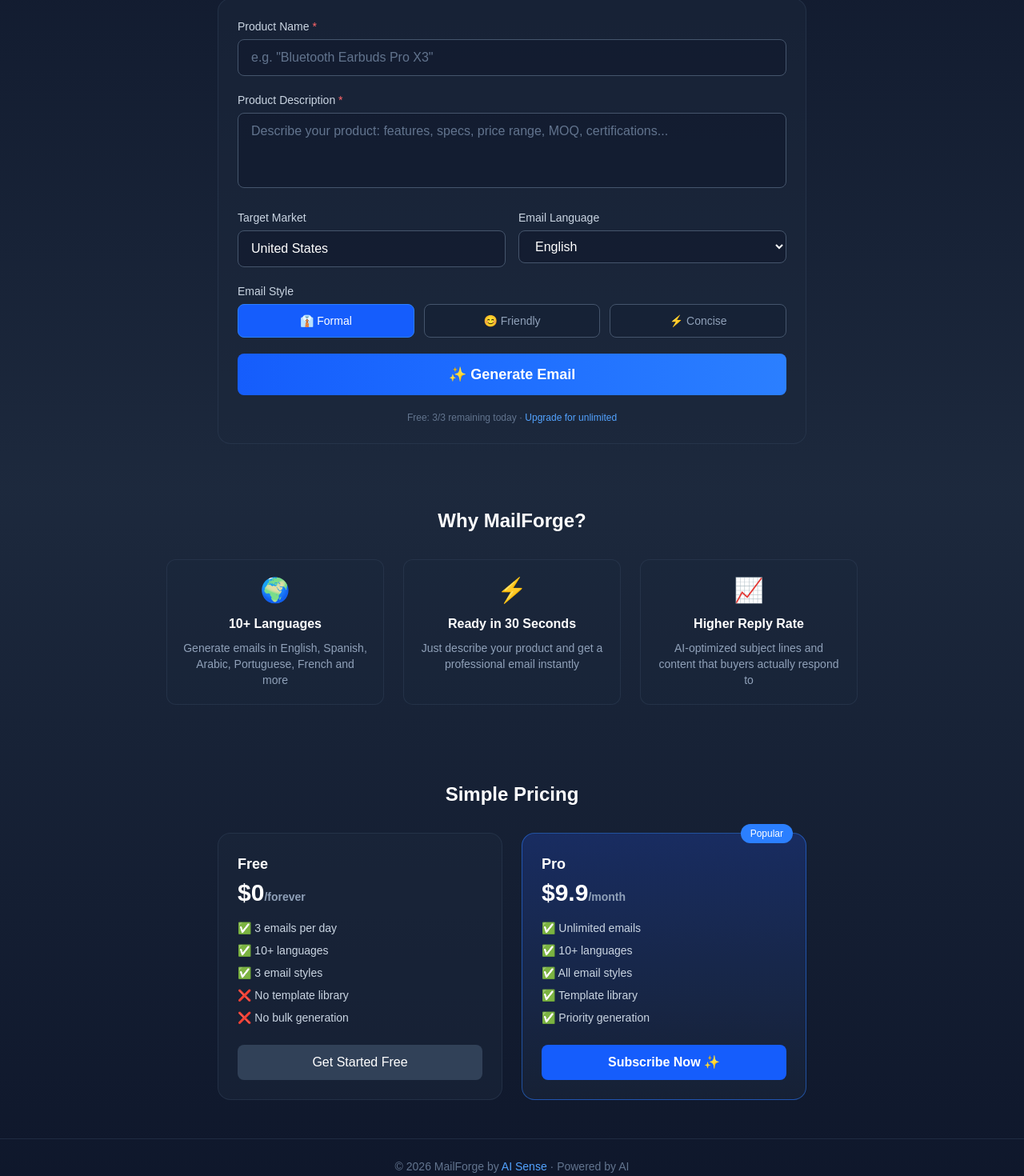
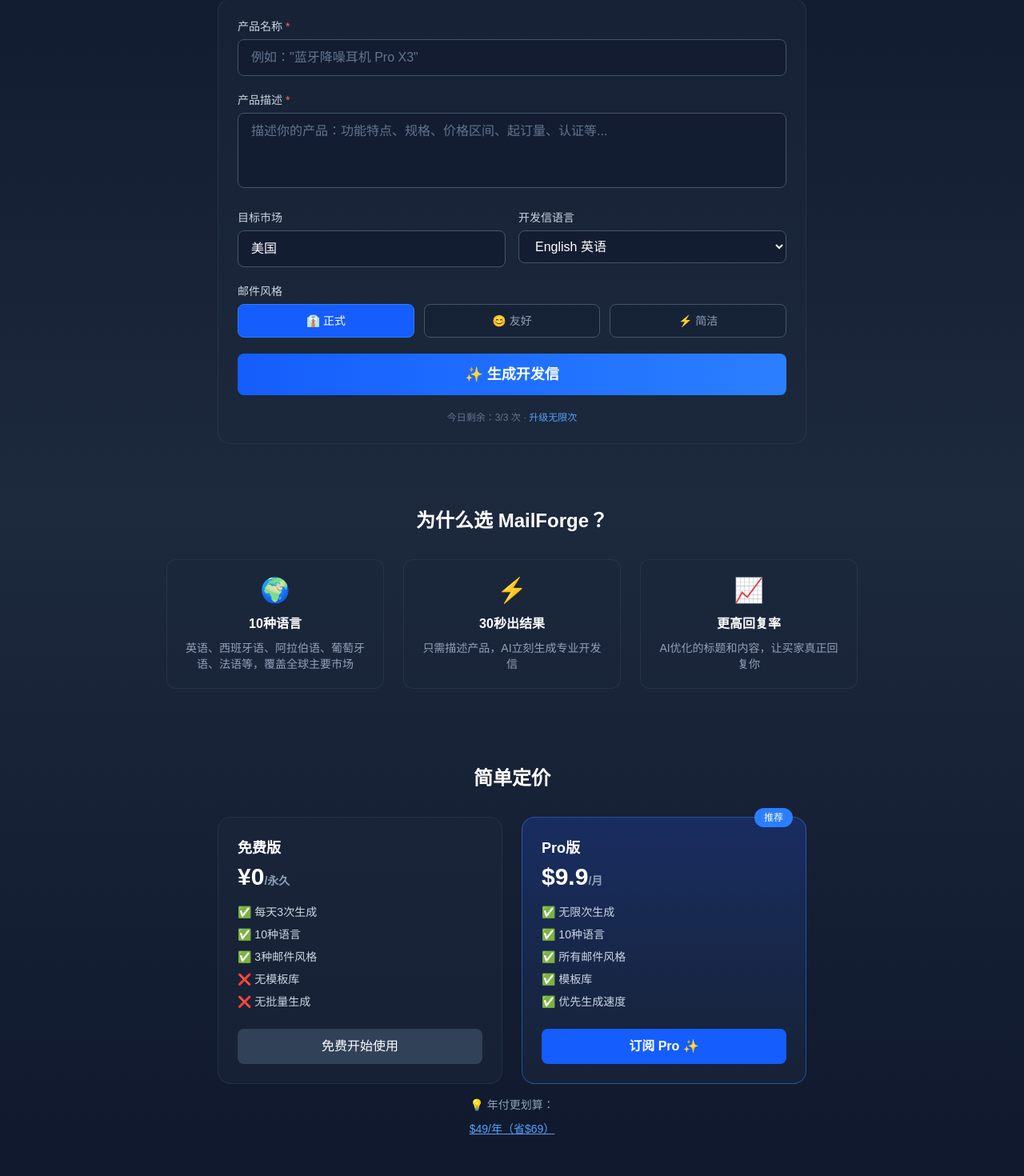
Before and after one commit to CainGao/mailforge, a Next.js app: page / in a window 1280 px wide. Shown: the part 271-1741 px from the top of the page at 80% size. Built offline with nearby package versions, Linux system fonts and the light colour scheme.

Commit message:
feat: Chinese UI + PayPal payment buttons

```diff
--- a/src/app/page.tsx
+++ b/src/app/page.tsx
@@ -3,28 +3,28 @@
 import { useState } from "react";
 
 const LANGUAGES = [
-  { code: "en", name: "English" },
-  { code: "es", name: "Español" },
-  { code: "pt", name: "Português" },
-  { code: "ar", name: "العربية" },
-  { code: "fr", name: "Français" },
-  { code: "de", name: "Deutsch" },
-  { code: "ru", name: "Русский" },
-  { code: "ja", name: "日本語" },
-  { code: "ko", name: "한국어" },
-  { code: "it", name: "Italiano" },
+  { code: "en", name: "English 英语" },
+  { code: "es", name: "Español 西班牙语" },
+  { code: "pt", name: "Português 葡萄牙语" },
+  { code: "ar", name: "العربية 阿拉伯语" },
+  { code: "fr", name: "Français 法语" },
+  { code: "de", name: "Deutsch 德语" },
+  { code: "ru", name: "Русский 俄语" },
+  { code: "ja", name: "日本語 日语" },
+  { code: "ko", name: "한국어 韩语" },
+  { code: "it", name: "Italiano 意大利语" },
 ];
 
 const STYLES = [
-  { code: "formal", name: "Formal", icon: "👔" },
-  { code: "friendly", name: "Friendly", icon: "😊" },
-  { code: "concise", name: "Concise", icon: "⚡" },
+  { code: "formal", name: "正式", icon: "👔" },
+  { code: "friendly", name: "友好", icon: "😊" },
+  { code: "concise", name: "简洁", icon: "⚡" },
 ];
 
 export default function Home() {
   const [productName, setProductName] = useState("");
   const [productDesc, setProductDesc] = useState("");
-  const [targetMarket, setTargetMarket] = useState("United States");
+  const [targetMarket, setTargetMarket] = useState("美国");
   const [language, setLanguage] = useState("en");
   const [style, setStyle] = useState("formal");
   const [loading, setLoading] = useState(false);
@@ -34,39 +34,27 @@
 
   const generate = async () => {
     if (!productName.trim() || !productDesc.trim()) {
-      alert("Please fill in product name and description");
+      alert("请填写产品名称和产品描述");
       return;
     }
-
     setLoading(true);
     setResult("");
     setCopied(false);
-
     try {
       const res = await fetch("/api/generate", {
         method: "POST",
         headers: { "Content-Type": "application/json" },
-        body: JSON.stringify({
-          productName,
-          productDesc,
-          targetMarket,
-          language,
-          style,
-        }),
+        body: JSON.stringify({ productName, productDesc, targetMarket, language, style }),
       });
-
       const data = await res.json();
       if (data.error) {
         alert(data.error);
-        if (data.limit) {
-          // show upgrade prompt
-        }
       } else {
         setResult(data.email);
         setUsageCount((prev) => prev + 1);
       }
     } catch {
-      alert("Failed to generate. Please try again.");
+      alert("生成失败，请重试");
     } finally {
       setLoading(false);
     }
@@ -87,16 +75,11 @@
             <div className="text-2xl">✉️</div>
             <div>
               <h1 className="text-xl font-bold text-white">MailForge</h1>
-              <p className="text-xs text-slate-400">
-                AI-Powered Trade Email Generator
-              </p>
+              <p className="text-xs text-slate-400">AI外贸开发信生成器</p>
             </div>
           </div>
-          <a
-            href="#pricing"
-            className="text-sm bg-blue-600 hover:bg-blue-500 text-white px-4 py-2 rounded-lg transition"
-          >
-            Get Pro ✨
+          <a href="#pricing" className="text-sm bg-blue-600 hover:bg-blue-500 text-white px-4 py-2 rounded-lg transition">
+            升级Pro ✨
           </a>
         </div>
       </header>
@@ -104,89 +87,70 @@
       {/* Hero */}
       <section className="max-w-4xl mx-auto px-4 pt-12 pb-8 text-center">
         <h2 className="text-4xl font-bold text-white mb-4">
-          Write Trade Emails That <span className="text-blue-400">Get Replies</span>
+          写出让老外<span className="text-blue-400">秒回</span>的开发信
         </h2>
         <p className="text-lg text-slate-300 mb-2">
-          1 minute to generate a professional cold email in 10+ languages
+          1分钟生成专业外贸开发信，支持10种语言
         </p>
         <p className="text-sm text-slate-500">
-          Used by 1,000+ foreign trade sellers worldwide
+          已有 1,000+ 外贸卖家在使用
         </p>
       </section>
 
       {/* Main Form */}
       <section className="max-w-3xl mx-auto px-4 pb-8">
         <div className="bg-slate-800/50 border border-slate-700/50 rounded-2xl p-6 space-y-5">
-          {/* Product Name */}
           <div>
             <label className="block text-sm font-medium text-slate-300 mb-1.5">
-              Product Name <span className="text-red-400">*</span>
+              产品名称 <span className="text-red-400">*</span>
             </label>
             <input
-              type="text"
-              value={productName}
-              onChange={(e) => setProductName(e.target.value)}
-              placeholder='e.g. "Bluetooth Earbuds Pro X3"'
-              className="w-full bg-slate-900/50 border border-slate-600 rounded-lg px-4 py-2.5 text-white placeholder-slate-500 focus:outline-none focus:ring-2 focus:ring-blue-500 focus:border-transparent"
+              type="text" value={productName} onChange={(e) => setProductName(e.target.value)}
+              placeholder='例如："蓝牙降噪耳机 Pro X3"'
+              className="w-full bg-slate-900/50 border border-slate-600 rounded-lg px-4 py-2.5 text-white placeholder-slate-500 focus:outline-none focus:ring-2 focus:ring-blue-500"
             />
           </div>
 
-          {/* Product Description */}
           <div>
             <label className="block text-sm font-medium text-slate-300 mb-1.5">
-              Product Description <span className="text-red-400">*</span>
+              产品描述 <span className="text-red-400">*</span>
             </label>
             <textarea
-              value={productDesc}
-              onChange={(e) => setProductDesc(e.target.value)}
-              placeholder="Describe your product: features, specs, price range, MOQ, certifications..."
+              value={productDesc} onChange={(e) => setProductDesc(e.target.value)}
+              placeholder="描述你的产品：功能特点、规格、价格区间、起订量、认证等..."
               rows={3}
-              className="w-full bg-slate-900/50 border border-slate-600 rounded-lg px-4 py-2.5 text-white placeholder-slate-500 focus:outline-none focus:ring-2 focus:ring-blue-500 focus:border-transparent resize-none"
+              className="w-full bg-slate-900/50 border border-slate-600 rounded-lg px-4 py-2.5 text-white placeholder-slate-500 focus:outline-none focus:ring-2 focus:ring-blue-500 resize-none"
             />
           </div>
 
-          {/* Target Market & Language */}
           <div className="grid grid-cols-2 gap-4">
             <div>
-              <label className="block text-sm font-medium text-slate-300 mb-1.5">
-                Target Market
-              </label>
+              <label className="block text-sm font-medium text-slate-300 mb-1.5">目标市场</label>
               <input
-                type="text"
-                value={targetMarket}
-                onChange={(e) => setTargetMarket(e.target.value)}
-                placeholder="e.g. United States"
-                className="w-full bg-slate-900/50 border border-slate-600 rounded-lg px-4 py-2.5 text-white placeholder-slate-500 focus:outline-none focus:ring-2 focus:ring-blue-500 focus:border-transparent"
+                type="text" value={targetMarket} onChange={(e) => setTargetMarket(e.target.value)}
+                placeholder="例如：美国、中东、东南亚"
+                className="w-full bg-slate-900/50 border border-slate-600 rounded-lg px-4 py-2.5 text-white placeholder-slate-500 focus:outline-none focus:ring-2 focus:ring-blue-500"
               />
             </div>
             <div>
-              <label className="block text-sm font-medium text-slate-300 mb-1.5">
-                Email Language
-              </label>
+              <label className="block text-sm font-medium text-slate-300 mb-1.5">开发信语言</label>
               <select
-                value={language}
-                onChange={(e) => setLanguage(e.target.value)}
-                className="w-full bg-slate-900/50 border border-slate-600 rounded-lg px-4 py-2.5 text-white focus:outline-none focus:ring-2 focus:ring-blue-500 focus:border-transparent"
+                value={language} onChange={(e) => setLanguage(e.target.value)}
+                className="w-full bg-slate-900/50 border border-slate-600 rounded-lg px-4 py-2.5 text-white focus:outline-none focus:ring-2 focus:ring-blue-500"
               >
                 {LANGUAGES.map((l) => (
-                  <option key={l.code} value={l.code}>
-                    {l.name}
-                  </option>
+                  <option key={l.code} value={l.code}>{l.name}</option>
                 ))}
               </select>
             </div>
           </div>
 
-          {/* Style */}
           <div>
-            <label className="block text-sm font-medium text-slate-300 mb-1.5">
-              Email Style
-            </label>
+            <label className="block text-sm font-medium text-slate-300 mb-1.5">邮件风格</label>
             <div className="flex gap-3">
               {STYLES.map((s) => (
                 <button
-                  key={s.code}
-                  onClick={() => setStyle(s.code)}
+                  key={s.code} onClick={() => setStyle(s.code)}
                   className={`flex-1 py-2.5 px-4 rounded-lg border text-sm font-medium transition ${
                     style === s.code
                       ? "bg-blue-600 border-blue-500 text-white"
@@ -199,10 +163,8 @@
             </div>
           </div>
 
-          {/* Generate Button */}
           <button
-            onClick={generate}
-            disabled={loading}
+            onClick={generate} disabled={loading}
             className="w-full bg-gradient-to-r from-blue-600 to-blue-500 hover:from-blue-500 hover:to-blue-400 disabled:from-slate-600 disabled:to-slate-600 text-white font-semibold py-3 rounded-lg transition text-lg"
           >
             {loading ? (
@@ -211,18 +173,14 @@
                   <circle className="opacity-25" cx="12" cy="12" r="10" stroke="currentColor" strokeWidth="4" fill="none" />
                   <path className="opacity-75" fill="currentColor" d="M4 12a8 8 0 018-8V0C5.373 0 0 5.373 0 12h4z" />
                 </svg>
-                Generating...
+                生成中...
               </span>
-            ) : (
-              "✨ Generate Email"
-            )}
+            ) : "✨ 生成开发信"}
           </button>
 
           <p className="text-center text-xs text-slate-500">
-            Free: {3 - usageCount}/3 remaining today ·{" "}
-            <a href="#pricing" className="text-blue-400 hover:underline">
-              Upgrade for unlimited
-            </a>
+            今日剩余：{3 - usageCount}/3 次 ·{" "}
+            <a href="#pricing" className="text-blue-400 hover:underline">升级无限次</a>
           </p>
         </div>
       </section>
@@ -232,21 +190,15 @@
         <section className="max-w-3xl mx-auto px-4 pb-8">
           <div className="bg-slate-800/50 border border-slate-700/50 rounded-2xl p-6">
             <div className="flex items-center justify-between mb-4">
-              <h3 className="text-lg font-semibold text-white">
-                📧 Your Email
-              </h3>
+              <h3 className="text-lg font-semibold text-white">📧 你的开发信</h3>
               <div className="flex gap-2">
-                <button
-                  onClick={copyToClipboard}
-                  className="text-sm bg-slate-700 hover:bg-slate-600 text-white px-4 py-2 rounded-lg transition flex items-center gap-1.5"
-                >
-                  {copied ? "✅ Copied!" : "📋 Copy"}
+                <button onClick={copyToClipboard}
+                  className="text-sm bg-slate-700 hover:bg-slate-600 text-white px-4 py-2 rounded-lg transition flex items-center gap-1.5">
+                  {copied ? "✅ 已复制！" : "📋 复制"}
                 </button>
-                <button
-                  onClick={generate}
-                  className="text-sm bg-slate-700 hover:bg-slate-600 text-white px-4 py-2 rounded-lg transition flex items-center gap-1.5"
-                >
-                  🔄 Regenerate
+                <button onClick={generate}
+                  className="text-sm bg-slate-700 hover:bg-slate-600 text-white px-4 py-2 rounded-lg transition flex items-center gap-1.5">
+                  🔄 重新生成
                 </button>
               </div>
             </div>
@@ -259,31 +211,14 @@
 
       {/* Features */}
       <section className="max-w-4xl mx-auto px-4 py-12">
-        <h3 className="text-2xl font-bold text-white text-center mb-8">
-          Why MailForge?
-        </h3>
+        <h3 className="text-2xl font-bold text-white text-center mb-8">为什么选 MailForge？</h3>
         <div className="grid grid-cols-1 md:grid-cols-3 gap-6">
           {[
-            {
-              icon: "🌍",
-              title: "10+ Languages",
-              desc: "Generate emails in English, Spanish, Arabic, Portuguese, French and more",
-            },
-            {
-              icon: "⚡",
-              title: "Ready in 30 Seconds",
-              desc: "Just describe your product and get a professional email instantly",
-            },
-            {
-              icon: "📈",
-              title: "Higher Reply Rate",
-              desc: "AI-optimized subject lines and content that buyers actually respond to",
-            },
+            { icon: "🌍", title: "10种语言", desc: "英语、西班牙语、阿拉伯语、葡萄牙语、法语等，覆盖全球主要市场" },
+            { icon: "⚡", title: "30秒出结果", desc: "只需描述产品，AI立刻生成专业开发信" },
+            { icon: "📈", title: "更高回复率", desc: "AI优化的标题和内容，让买家真正回复你" },
           ].map((f, i) => (
-            <div
-              key={i}
-              className="bg-slate-800/30 border border-slate-700/50 rounded-xl p-5 text-center"
-            >
+            <div key={i} className="bg-slate-800/30 border border-slate-700/50 rounded-xl p-5 text-center">
               <div className="text-3xl mb-3">{f.icon}</div>
               <h4 className="text-white font-semibold mb-2">{f.title}</h4>
               <p className="text-sm text-slate-400">{f.desc}</p>
@@ -294,47 +229,71 @@
 
       {/* Pricing */}
       <section id="pricing" className="max-w-3xl mx-auto px-4 py-12">
-        <h3 className="text-2xl font-bold text-white text-center mb-8">
-          Simple Pricing
-        </h3>
+        <h3 className="text-2xl font-bold text-white text-center mb-8">简单定价</h3>
         <div className="grid grid-cols-1 md:grid-cols-2 gap-6">
-          {/* Free */}
           <div className="bg-slate-800/50 border border-slate-700/50 rounded-2xl p-6">
-            <h4 className="text-lg font-semibold text-white mb-1">Free</h4>
+            <h4 className="text-lg font-semibold text-white mb-1">免费版</h4>
             <p className="text-3xl font-bold text-white mb-4">
-              $0<span className="text-sm text-slate-400">/forever</span>
+              ¥0<span className="text-sm text-slate-400">/永久</span>
             </p>
             <ul className="space-y-2 text-sm text-slate-300 mb-6">
-              <li>✅ 3 emails per day</li>
-              <li>✅ 10+ languages</li>
-              <li>✅ 3 email styles</li>
-              <li>❌ No template library</li>
-              <li>❌ No bulk generation</li>
+              <li>✅ 每天3次生成</li>
+              <li>✅ 10种语言</li>
+              <li>✅ 3种邮件风格</li>
+              <li>❌ 无模板库</li>
+              <li>❌ 无批量生成</li>
             </ul>
             <button className="w-full bg-slate-700 hover:bg-slate-600 text-white py-2.5 rounded-lg transition">
-              Get Started Free
+              免费开始使用
             </button>
           </div>
-          {/* Pro */}
           <div className="bg-gradient-to-b from-blue-900/50 to-slate-800/50 border border-blue-500/50 rounded-2xl p-6 relative">
             <div className="absolute -top-3 right-4 bg-blue-500 text-white text-xs px-3 py-1 rounded-full font-medium">
-              Popular
+              推荐
             </div>
-            <h4 className="text-lg font-semibold text-white mb-1">Pro</h4>
+            <h4 className="text-lg font-semibold text-white mb-1">Pro版</h4>
             <p className="text-3xl font-bold text-white mb-4">
-              $9.9<span className="text-sm text-slate-400">/month</span>
+              $9.9<span className="text-sm text-slate-400">/月</span>
             </p>
             <ul className="space-y-2 text-sm text-slate-300 mb-6">
-              <li>✅ Unlimited emails</li>
-              <li>✅ 10+ languages</li>
-              <li>✅ All email styles</li>
-              <li>✅ Template library</li>
-              <li>✅ Priority generation</li>
+              <li>✅ 无限次生成</li>
+              <li>✅ 10种语言</li>
+              <li>✅ 所有邮件风格</li>
+              <li>✅ 模板库</li>
+              <li>✅ 优先生成速度</li>
             </ul>
-            <button className="w-full bg-blue-600 hover:bg-blue-500 text-white py-2.5 rounded-lg transition font-semibold">
-              Subscribe Now ✨
+            <form action="https://www.paypal.com/cgi-bin/webscr" method="post" target="_blank">
+              <input type="hidden" name="cmd" value="_xclick-subscriptions" />
+              <input type="hidden" name="business" value="gerylove5927@gmail.com" />
+              <input type="hidden" name="item_name" value="MailForge Pro - Monthly Subscription" />
+              <input type="hidden" name="a3" value="9.90" />
+              <input type="hidden" name="p3" value="1" />
+              <input type="hidden" name="t3" value="M" />
+              <input type="hidden" name="currency_code" value="USD" />
+              <input type="hidden" name="return" value="https://forge.aisense.top" />
+              <button type="submit" className="w-full bg-blue-600 hover:bg-blue-500 text-white py-2.5 rounded-lg transition font-semibold">
+                订阅 Pro ✨
+              </button>
+            </form>
+          </div>
+        </div>
+        <div className="text-center mt-4">
+          <p className="text-sm text-slate-400">
+            💡 年付更划算：
+          </p>
+          <form action="https://www.paypal.com/cgi-bin/webscr" method="post" target="_blank" className="inline-block mt-2">
+            <input type="hidden" name="cmd" value="_xclick-subscriptions" />
+            <input type="hidden" name="business" value="gerylove5927@gmail.com" />
+            <input type="hidden" name="item_name" value="MailForge Pro - Yearly Subscription" />
+            <input type="hidden" name="a3" value="49.00" />
+            <input type="hidden" name="p3" value="1" />
+            <input type="hidden" name="t3" value="Y" />
+            <input type="hidden" name="currency_code" value="USD" />
+            <input type="hidden" name="return" value="https://forge.aisense.top" />
+            <button type="submit" className="text-blue-400 hover:text-blue-300 text-sm underline">
+              $49/年（省$69）
             </button>
-          </div>
+          </form>
         </div>
       </section>
 
@@ -343,9 +302,7 @@
         <div className="max-w-4xl mx-auto px-4 text-center text-sm text-slate-500">
           <p>
             © 2026 MailForge by{" "}
-            <a href="https://forge.aisense.top" className="text-blue-400 hover:underline">
-              AI Sense
-            </a>{" "}
+            <a href="https://aisense.top" className="text-blue-400 hover:underline">AI Sense</a>{" "}
             · Powered by AI
           </p>
         </div>
```
